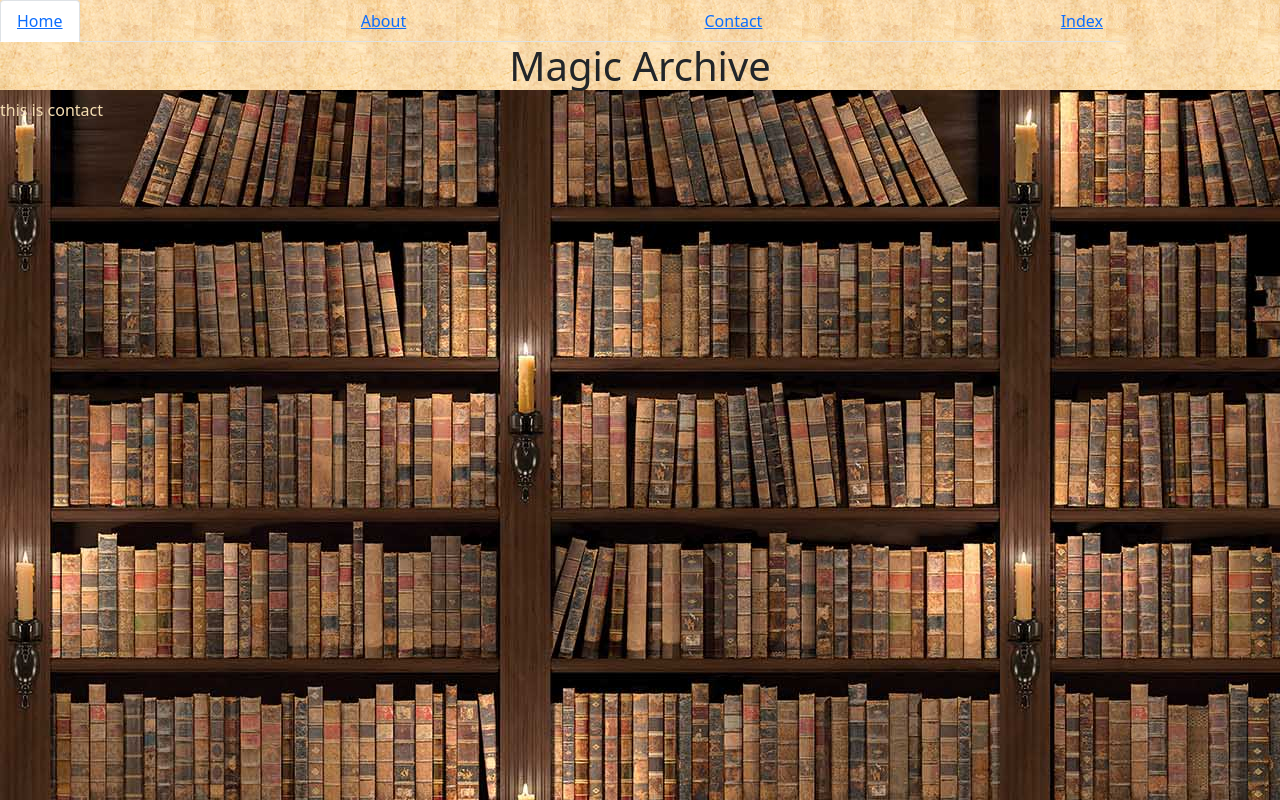
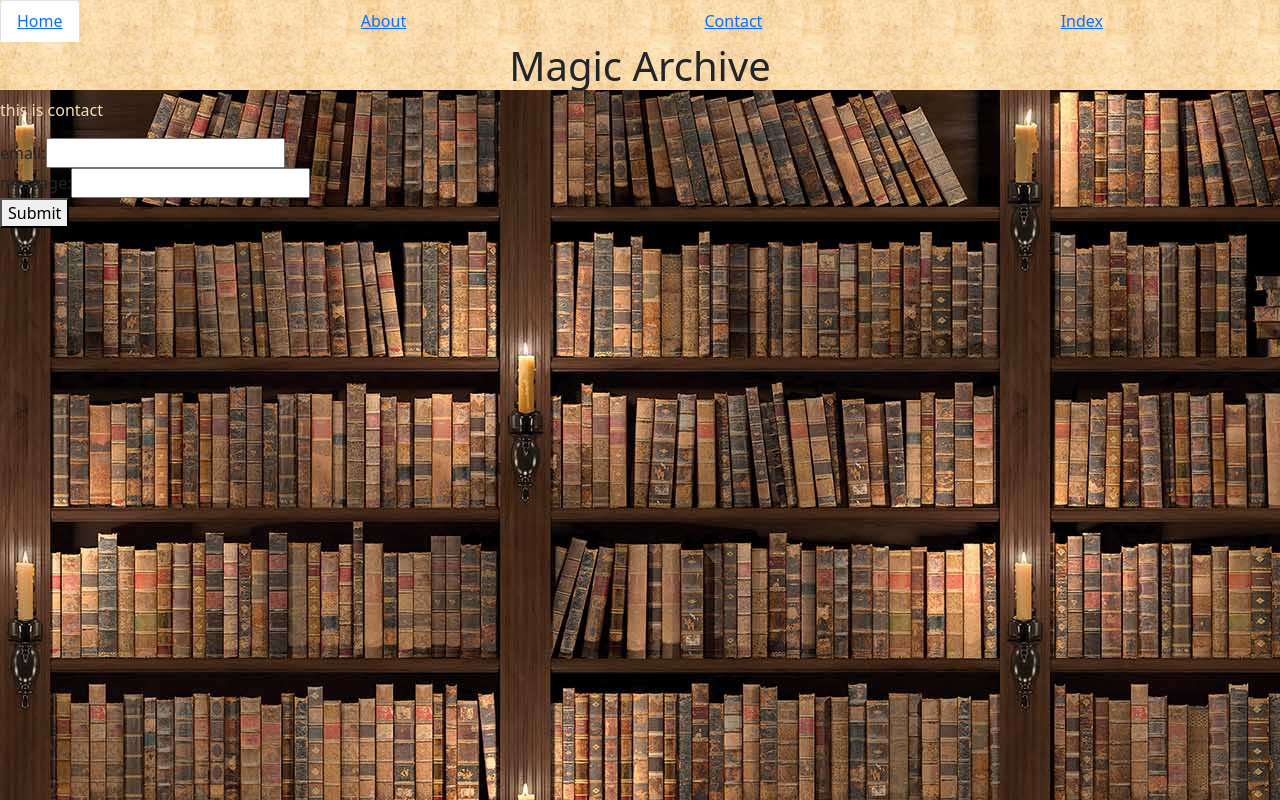
Before and after one commit to Frostypine/React-Blog, a React (Create React App) app: page /contact in a window 1280 px wide. Built offline with nearby package versions, Linux system fonts and the light colour scheme.

Commit message:
updating contact page

```diff
--- a/src/App/components/Contact.js
+++ b/src/App/components/Contact.js
@@ -1,4 +1,19 @@
 import './Components.css';
-const Contact = () => { return (<p className = "placeholdertext"> this is contact </p>); }
+const Contact = () => { return (
+<form>
+<p className = "placeholdertext"> this is contact </p>
+<label>
+    email:
+<input/>
+</label>
+<br />
+<label>
+    message:
+<input/>
+</label>
+<br />
+<button>Submit</button>
+</form>
+); }
 
 export default Contact;
```
